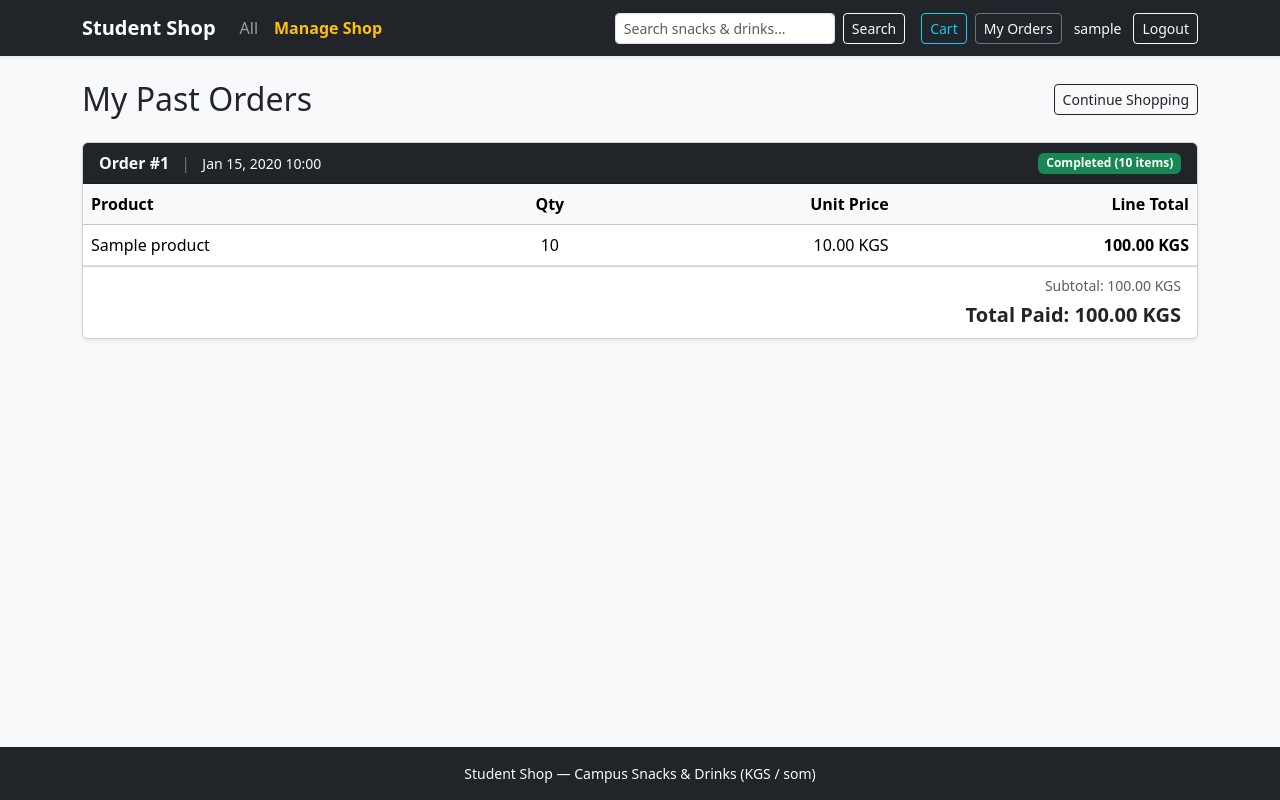
After one commit to ichigo-ki/student-shop, a Django app: page /orders/ in a window 1280 px wide. The commit adds this page. Run offline with Django 5.2, Linux system fonts and the light colour scheme; a user stored in the database is signed in; tables that the repository leaves empty hold one stand-in row (values such as "Sample post").

Commit message:
Add OrderHistoryService, My Orders page, and unit tests

```diff
--- a/shop/services.py
+++ b/shop/services.py
@@ -213,3 +213,14 @@ class CheckoutService(BaseShopService):
     order.is_completed = True
     order.save(update_fields=['is_completed'])
     return order
+
+
+class OrderHistoryService(BaseShopService):
+  """Retrieves completed past orders for the authenticated buyer."""
+
+  def get_completed_orders(self):
+    return (
+        Order.objects.filter(buyer=self._user, is_completed=True)
+        .prefetch_related('orderitem_set__product')
+        .order_by('-created_at', '-id')
+    )
--- a/shop/templates/shop/base.html
+++ b/shop/templates/shop/base.html
@@ -17,7 +17,7 @@
             <div class="collapse navbar-collapse" id="navbarContent">
                 <ul class="navbar-nav me-auto mb-2 mb-lg-0">
                     <li class="nav-item">
-                        <a class="nav-link" href="{% url 'shop:home' %}">All Snacks &amp; Drinks</a>
+                        <a class="nav-link" href="{% url 'shop:home' %}">All</a>
                     </li>
                     {% for cat in categories %}
                         <li class="nav-item">
@@ -42,6 +42,7 @@
                     <a class="btn btn-outline-info btn-sm" href="{% url 'shop:cart_detail' %}">Cart</a>
 
                     {% if user.is_authenticated %}
+                        <a class="btn btn-outline-secondary btn-sm text-light" href="{% url 'shop:order_history' %}">My Orders</a>
                         <span class="navbar-text text-light small mx-1">{{ user.username }}</span>
                         <form method="post" action="{% url 'shop:logout' %}" class="d-inline m-0">
                             {% csrf_token %}
--- /dev/null
+++ b/shop/templates/shop/order_history.html
@@ -0,0 +1,75 @@
+{% extends 'shop/base.html' %}
+
+{% block title %}My Orders - Student Shop{% endblock %}
+
+{% block content %}
+<div class="d-flex justify-content-between align-items-center mb-4">
+    <h2 class="mb-0">My Past Orders</h2>
+    <a href="{% url 'shop:home' %}" class="btn btn-outline-dark btn-sm">Continue Shopping</a>
+</div>
+
+{% if orders %}
+    <div class="d-flex flex-column gap-4">
+        {% for order in orders %}
+            <div class="card shadow-sm">
+                <div class="card-header bg-dark text-light d-flex flex-wrap justify-content-between align-items-center gap-2">
+                    <div>
+                        <span class="fw-bold">Order #{{ order.id }}</span>
+                        <span class="text-secondary mx-2">|</span>
+                        <small>{{ order.created_at|date:"M d, Y H:i" }}</small>
+                    </div>
+                    <span class="badge bg-success">Completed ({{ order.get_cart_items_count }} item{{ order.get_cart_items_count|pluralize }})</span>
+                </div>
+
+                <div class="card-body p-0">
+                    <div class="table-responsive">
+                        <table class="table table-hover align-middle mb-0">
+                            <thead class="table-light">
+                                <tr>
+                                    <th>Product</th>
+                                    <th class="text-center">Qty</th>
+                                    <th class="text-end">Unit Price</th>
+                                    <th class="text-end">Line Total</th>
+                                </tr>
+                            </thead>
+                            <tbody>
+                                {% for item in order.orderitem_set.all %}
+                                    <tr>
+                                        <td>
+                                            {% if item.product %}
+                                                {{ item.product.title }}
+                                            {% else %}
+                                                <span class="text-muted fst-italic">Deleted Product</span>
+                                            {% endif %}
+                                        </td>
+                                        <td class="text-center">{{ item.quantity }}</td>
+                                        <td class="text-end">
+                                            {% if item.product %}{{ item.product.price }} KGS{% else %}-{% endif %}
+                                        </td>
+                                        <td class="text-end fw-semibold">{{ item.get_total }} KGS</td>
+                                    </tr>
+                                {% endfor %}
+                            </tbody>
+                        </table>
+                    </div>
+                </div>
+
+                <div class="card-footer bg-white d-flex flex-column align-items-end">
+                    <div class="small text-muted">Subtotal: {{ order.get_subtotal }} KGS</div>
+                    {% if order.get_discount_amount > 0 %}
+                        <div class="small text-success">Bulk Discount: -{{ order.get_discount_amount }} KGS</div>
+                    {% endif %}
+                    <div class="fs-5 fw-bold mt-1">Total Paid: {{ order.get_cart_total }} KGS</div>
+                </div>
+            </div>
+        {% endfor %}
+    </div>
+{% else %}
+    <div class="card shadow-sm text-center py-5">
+        <div class="card-body">
+            <h5 class="text-muted mb-3">You haven't placed any orders yet.</h5>
+            <a href="{% url 'shop:home' %}" class="btn btn-primary">Browse Snacks &amp; Drinks</a>
+        </div>
+    </div>
+{% endif %}
+{% endblock %}
--- a/shop/urls.py
+++ b/shop/urls.py
@@ -19,6 +19,7 @@ urlpatterns = [
         name='remove_from_cart',
     ),
     path('checkout/', views.checkout, name='checkout'),
+    path('orders/', views.order_history, name='order_history'),
     # Auth & shop-owner management routes
     path('register/', auth_views.register_view, name='register'),
     path('login/', auth_views.StudentLoginView.as_view(), name='login'),
--- a/shop/views.py
+++ b/shop/views.py
@@ -4,7 +4,7 @@ from django.db.models import Q
 from django.shortcuts import get_object_or_404, redirect, render
 from django.views.decorators.http import require_POST
 from .models import Category, Order, Product
-from .services import CartService, CheckoutService, PricingFactory, ShopRuleError
+from .services import CartService, CheckoutService, OrderHistoryService, PricingFactory, ShopRuleError
 
 
 def home(request, category_slug=None):
@@ -106,3 +106,10 @@ def update_cart_quantity(request, item_id):
     messages.error(request, str(exc))
 
   return redirect('shop:cart_detail')
+
+
+@login_required
+def order_history(request):
+  service = OrderHistoryService(request.user)
+  orders = service.get_completed_orders()
+  return render(request, 'shop/order_history.html', {'orders': orders})
```
Also changed, not shown: shop/tests.py (+53 -0 lines).
